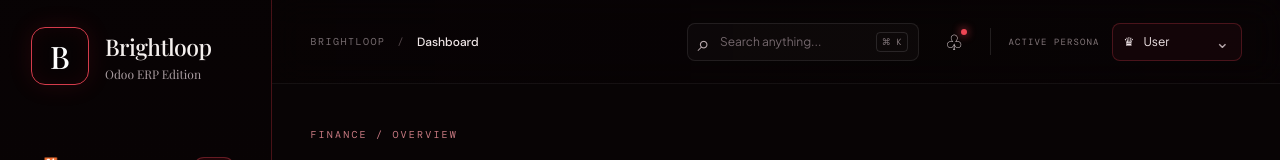
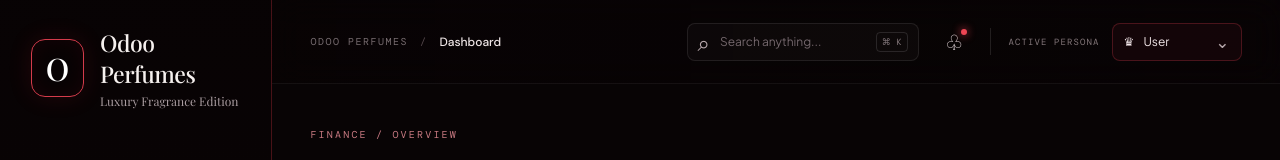
Before and after one commit to cbagh0819-ctrl/odoo-hackathon-2026, a React (Vite) app in the folder frontend/: page / in a window 1280 px wide. Shown: the top 160 px of the page. Built offline with nearby package versions, Linux system fonts and the light colour scheme; no server answers; a web font is replaced by a local one.

Commit message:
refactor(branding): update platform name to Odoo Perfumes

```diff
--- a/frontend/index.html
+++ b/frontend/index.html
@@ -4,7 +4,7 @@
     <meta charset="UTF-8" />
     <link rel="icon" type="image/svg+xml" href="https://www.odoo.com/web/image/res.company/1/favicon" />
     <meta name="viewport" content="width=device-width, initial-scale=1.0" />
-    <title>Brightloop | Subscription Management System</title>
+    <title>Odoo Perfumes | Subscription Management System</title>
     <link rel="preconnect" href="https://fonts.googleapis.com">
     <link rel="preconnect" href="https://fonts.gstatic.com" crossorigin>
     <link href="https://fonts.googleapis.com/css2?family=Cinzel:wght@400;600;700&family=Playfair+Display:ital,wght@0,400..900;1,400..900&family=Plus+Jakarta+Sans:wght@300;400;500;600;700&display=swap" rel="stylesheet">
--- a/frontend/src/App.jsx
+++ b/frontend/src/App.jsx
@@ -71,7 +71,7 @@ export default function App() {
       <div className="min-h-screen flex items-center justify-center bg-[#080405] text-zinc-400 font-mono text-xs">
         <div className="flex items-center space-x-3">
           <div className="w-5 h-5 border-2 border-red-600 border-t-transparent rounded-full animate-spin"></div>
-          <span>INITIALIZING BRIGHTLOOP LUXURY SUITE...</span>
+          <span>INITIALIZING ODOO PERFUMES LUXURY SUITE...</span>
         </div>
       </div>
     );
@@ -99,7 +99,7 @@ export default function App() {
           {/* Top Bar matching uploaded styles.css */}
           <header className="topbar">
             <div className="breadcrumb">
-              <span>BRIGHTLOOP</span>
+              <span>ODOO PERFUMES</span>
               <i>/</i>
               <strong id="crumbCurrent">{tabTitles[activeTab] || 'Dashboard'}</strong>
             </div>
--- a/frontend/src/components/Navbar.jsx
+++ b/frontend/src/components/Navbar.jsx
@@ -31,7 +31,7 @@ export default function Navbar({ activeTab, setActiveTab, currentUser, onSwitchU
               B
             </div>
             <div>
-              <span className="text-xl font-bold text-[#714B67]">Brightloop</span>
+              <span className="text-xl font-bold text-[#714B67]">Odoo Perfumes</span>
               <span className="text-xs ml-1.5 px-2 py-0.5 bg-purple-100 text-[#714B67] rounded-full font-semibold">
                 Odoo ERP Edition
               </span>
--- a/frontend/src/components/Sidebar.jsx
+++ b/frontend/src/components/Sidebar.jsx
@@ -25,11 +25,11 @@ export default function Sidebar({ activeTab, setActiveTab, currentUser, onSwitch
     <aside className="sidebar" aria-label="Main navigation">
 
       {/* Brand Header */}
-      <a className="brand" href="#dashboard" onClick={(e) => { e.preventDefault(); setActiveTab('analytics'); }} aria-label="Brightloop home">
-        <span className="brand-mark">B</span>
+      <a className="brand" href="#dashboard" onClick={(e) => { e.preventDefault(); setActiveTab('analytics'); }} aria-label="Odoo Perfumes home">
+        <span className="brand-mark">O</span>
         <span className="brand-copy">
-          <strong>Brightloop</strong>
-          <small>Odoo ERP Edition</small>
+          <strong>Odoo Perfumes</strong>
+          <small>Luxury Fragrance Edition</small>
         </span>
       </a>
 
--- a/frontend/src/pages/FinanceDashboard.jsx
+++ b/frontend/src/pages/FinanceDashboard.jsx
@@ -610,7 +610,7 @@ export default function FinanceDashboard({ setActiveTab }) {
 
       {/* 6. Footer */}
       <footer className="footer">
-        <span>© 2026 Brightloop · Odoo ERP Edition</span>
+        <span>© 2026 Odoo Perfumes · Odoo ERP Edition</span>
         <span>SUBSCRIPTION INTELLIGENCE <i></i> BUILT FOR CLARITY</span>
       </footer>
 
@@ -633,7 +633,7 @@ export default function FinanceDashboard({ setActiveTab }) {
             >
               ×
             </button>
-            <p className="eyebrow">BRIGHTLOOP / QUICK ACTION</p>
+            <p className="eyebrow">ODOO PERFUMES / QUICK ACTION</p>
             <h2 className="modal-title">New Subscription</h2>
             <p className="modal-copy">Create a subscription with automated recurring cycle and zero double-billing guard.</p>
 
@@ -710,7 +710,7 @@ export default function FinanceDashboard({ setActiveTab }) {
             >
               ×
             </button>
-            <p className="eyebrow">BRIGHTLOOP / QUICK ACTION</p>
+            <p className="eyebrow">ODOO PERFUMES / QUICK ACTION</p>
             <h2 className="modal-title">Create Invoice</h2>
             <p className="modal-copy">Issue an invoice to a customer with automatic line calculations and tax compliance.</p>
 
--- a/frontend/src/pages/ProductsView.jsx
+++ b/frontend/src/pages/ProductsView.jsx
@@ -146,7 +146,7 @@ export default function ProductsView() {
                 <input
                   type="text"
                   required
-                  placeholder="e.g. Brightloop Suite"
+                  placeholder="e.g. Odoo Perfumes Luxury Elixir"
                   className="w-full bg-black/60 border border-red-950/60 rounded-xl p-2.5 text-xs text-white focus:outline-none focus:border-red-600"
                   value={newProd.name}
                   onChange={e => setNewProd({ ...newProd, name: e.target.value })}
```
Also changed, not shown: 1 other file (tests, documents, lock files or other folders).
